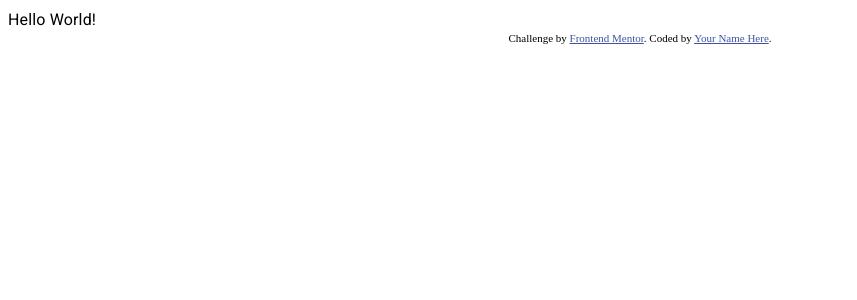
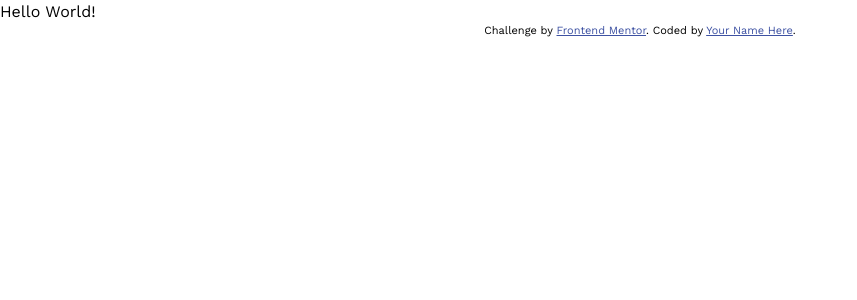
Before and after one commit to ensarokumus/fm-faq-accordion-main, a React (Vite) app: page / in a window 1280 px wide. Shown: the top 300 px of the page, without its empty margins (0-857 px from the left). Built offline with nearby package versions, Linux system fonts and the light colour scheme.

Commit message:
Add ThemeProvider to change default font

```diff
--- a/package.json
+++ b/package.json
@@ -13,6 +13,7 @@
     "@emotion/react": "^11.11.3",
     "@emotion/styled": "^11.11.0",
     "@fontsource/roboto": "^5.0.8",
+    "@fontsource/work-sans": "^5.0.16",
     "@mui/icons-material": "^5.15.2",
     "@mui/material": "^5.15.2",
     "prop-types": "^15.8.1",
--- a/src/App.jsx
+++ b/src/App.jsx
@@ -1,7 +1,29 @@
-import { Typography } from "@mui/material"
+import { Typography, createTheme, ThemeProvider } from "@mui/material";
 
 function App() {
-  return <Typography>Hello World!</Typography>;
+  const theme = createTheme({
+    typography: {
+      fontFamily: [
+        "Work Sans",
+        "-apple-system",
+        "BlinkMacSystemFont",
+        '"Segoe UI"',
+        "Roboto",
+        '"Helvetica Neue"',
+        "Arial",
+        "sans-serif",
+        '"Apple Color Emoji"',
+        '"Segoe UI Emoji"',
+        '"Segoe UI Symbol"',
+      ].join(","),
+    },
+  });
+
+  return (
+    <ThemeProvider theme={theme}>
+      <Typography>Hello World!</Typography>
+    </ThemeProvider>
+  );
 }
 
 export default App;
--- a/src/index.css
+++ b/src/index.css
@@ -2,5 +2,5 @@
   margin: 0;
   padding: 0;
   box-sizing: border-box;
-  font-family: "Roboto";
+  font-family: "Work Sans";
 }
```
Also changed, not shown: src/main.jsx (+5 -5 lines), 1 other file (tests, documents, lock files or other folders).
